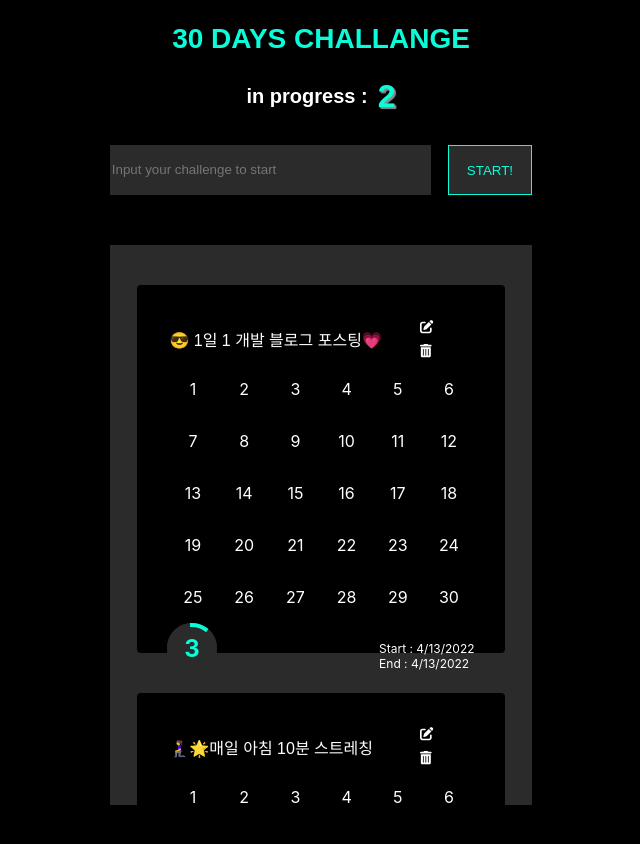
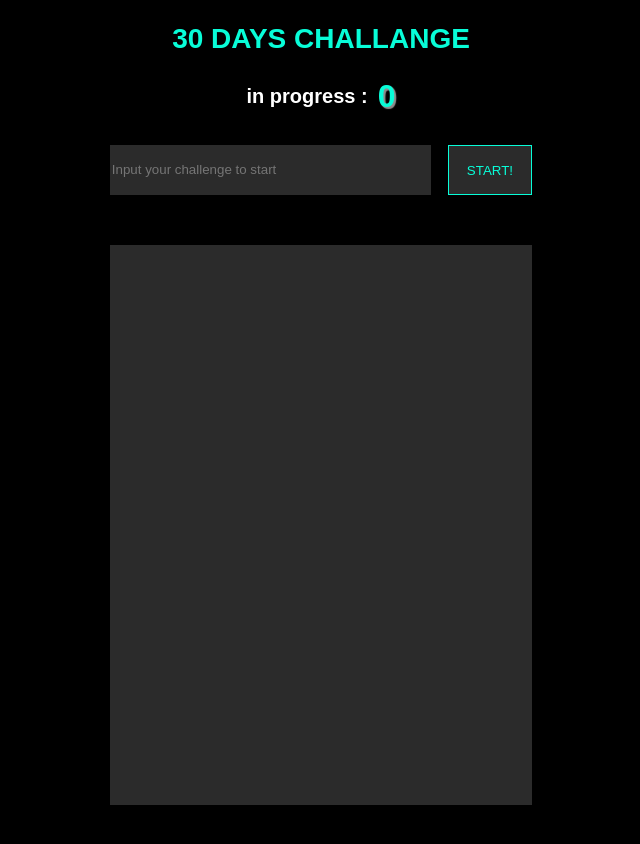
Before and after one commit to YEBBLEE/30-days-challenge, a React (Create React App) app: page / in a window 1280 px wide. Shown: the top 844 px of the page, without its empty margins (319-959 px from the left). Built offline with nearby package versions, Linux system fonts and the light colour scheme.

Commit message:
챌린지 넘버 클릭이벤트 구현

```diff
--- a/src/App.css
+++ b/src/App.css
@@ -104,6 +104,11 @@ body::-webkit-scrollbar-track {
 }
 .mid-box p {
   text-align: center;
+  cursor: pointer;
+}
+.number-through {
+  text-decoration: line-through;
+  color: var(--color-light-blue);
 }
 .bottom-box {
   display: flex;
--- a/src/app.jsx
+++ b/src/app.jsx
@@ -6,86 +6,7 @@ import Navbar from './components/navbar';
 class App extends Component {
 
   state = {
-    challenges : [
-        {
-            id:1,
-            title: '😎 1일 1 개발 블로그 포스팅💗',
-            days: [
-                {number:1 , isChecked: true},
-                {number:2 , isChecked: true},
-                {number:3 , isChecked: true},
-                {number:4 , isChecked: false},
-                {number:5 , isChecked: false},
-                {number:6 , isChecked: false},
-                {number:7 , isChecked: false},
-                {number:8 , isChecked: false},
-                {number:9 , isChecked: false},
-                {number:10 , isChecked: false},
-                {number:11, isChecked: false},
-                {number:12 , isChecked: false},
-                {number:13 , isChecked: false},
-                {number:14 , isChecked: false},
-                {number:15 , isChecked: false},
-                {number:16 , isChecked: false},
-                {number:17 , isChecked: false},
-                {number:18 , isChecked: false},
-                {number:19 , isChecked: false},
-                {number:20 , isChecked: false},
-                {number:21 , isChecked: false},
-                {number:22 , isChecked: false},
-                {number:23 , isChecked: false},
-                {number:24 , isChecked: false},
-                {number:25 , isChecked: false},
-                {number:26 , isChecked: false},
-                {number:27 , isChecked: false},
-                {number:28 , isChecked: false},
-                {number:29 , isChecked: false},
-                {number:30 , isChecked: false},
-            ],
-            startDate: new Date().toLocaleDateString(),
-            endDate: new Date().toLocaleDateString(),
-            isProgress: true
-        },
-        {
-            id:2,
-            title: '🧎‍♀️🌟매일 아침 10분 스트레칭',
-            days: [
-                {number:1 , isChecked: false},
-                {number:2 , isChecked: false},
-                {number:3 , isChecked: false},
-                {number:4 , isChecked: false},
-                {number:5 , isChecked: false},
-                {number:6 , isChecked: false},
-                {number:7 , isChecked: false},
-                {number:8 , isChecked: false},
-                {number:9 , isChecked: false},
-                {number:10 , isChecked: false},
-                {number:11, isChecked: false},
-                {number:12 , isChecked: false},
-                {number:13 , isChecked: false},
-                {number:14 , isChecked: false},
-                {number:15 , isChecked: false},
-                {number:16 , isChecked: false},
-                {number:17 , isChecked: false},
-                {number:18 , isChecked: false},
-                {number:19 , isChecked: false},
-                {number:20 , isChecked: false},
-                {number:21 , isChecked: false},
-                {number:22 , isChecked: false},
-                {number:23 , isChecked: false},
-                {number:24 , isChecked: false},
-                {number:25 , isChecked: false},
-                {number:26 , isChecked: false},
-                {number:27 , isChecked: false},
-                {number:28 , isChecked: false},
-                {number:29 , isChecked: false},
-                {number:30 , isChecked: false},
-            ],
-            startDate: new Date().toLocaleDateString(),
-            endDate: new Date().toLocaleDateString(),
-            isProgress: true
-        }
-    ]
+    challenges : []
   }
 
   handleStart = (title) => {
@@ -145,6 +66,22 @@ class App extends Component {
     this.setState({challenges});
   }
 
+  handleNumber = (challenge,day,isChecked) => {
+    let days = challenge.days;
+    console.log(days);
+
+    const modifiedDay = {...day,isChecked:isChecked};
+    console.log(modifiedDay);
+
+    days.splice(days.indexOf(day),1,modifiedDay);
+
+    const modifiedCH = {...challenge,days};
+
+    let challenges = [...this.state.challenges];
+    challenges.splice(challenges.indexOf(challenge),1,modifiedCH);
+    this.setState({challenges});
+  }
+
   setEndDate = () => {
     let date = new Date();
     date.setDate(date.getDate() + 30);
@@ -162,6 +99,7 @@ class App extends Component {
           onStart={this.handleStart}
           onDelete={this.handleDelete}
           onModify={this.handleModify}
+          onNumberClicked={this.handleNumber}
         />
       </>
 
--- a/src/components/challenge.jsx
+++ b/src/components/challenge.jsx
@@ -3,6 +3,7 @@ import { CircularProgressbar } from 'react-circular-progressbar';
 
 import 'react-circular-progressbar/dist/styles.css';
 import '../common/circle.css';
+import ChallengeNum from './challengeNum';
 
 class Challenge extends Component {
     titleRef = React.createRef();
@@ -22,13 +23,18 @@ class Challenge extends Component {
 
     handleModify = () => {
         console.log('체크아이콘 클릭!');
+        this.setState({disabled : !this.state.disabled});
         const titleInput = this.titleRef.current.value;
         titleInput && this.props.onModify(titleInput,this.props.challenge);
     }
 
+    handleNumber = (challenge,day,isClicked) => {
+        this.props.onNumberClicked(challenge,day,isClicked);
+    }
+
     render() {
         console.log(this.props);
-        const {title,days,startDate,endDate,isProgress} = this.props.challenge;
+        const {title,days,startDate,endDate} = this.props.challenge;
         const count = days.filter(day => day.isChecked).length;
         const ratio = (count/days.length)*100;
 
@@ -50,26 +56,33 @@ class Challenge extends Component {
                                 <i className="fa-solid fa-check modify-btn"></i>
                             </button>:''
                         }
+                        {this.state.disabled ?
+                            <>
                                 <button
                                     className='challenge-button'
                                     onClick={this.handleEdit}>
                                     <i className="fa-solid fa-pen-to-square edit-btn"></i>
                                 </button>
-                        {this.state.disabled ?
                                 <button
                                     className='challenge-button'
                                     onClick={this.handleDelete}>
                                     <i className="fa-solid fa-trash-can delete-btn"></i>
-                            </button> : ''
+                                </button>
+                            </>
+                            : ''
                         }
                     </div>
                 </div>
                 <div className="mid-box">
-                    {days.map(day =>
-                        <p key={day.number} value={day.isChecked}>
-                            {day.number}
-                        </p>
-                    )}
+                    {
+                        days.map( day =>
+                            <ChallengeNum key={day.number}
+                            day={day}
+                            challenge={this.props.challenge}
+                            onNumberClicked={this.handleNumber}
+                            />
+                        )
+                    }
                 </div>
                 <div className="bottom-box">
                     <div className="progress-circle">
--- /dev/null
+++ b/src/components/challengeNum.jsx
@@ -0,0 +1,22 @@
+import React, { Component } from 'react';
+
+class ChallengeNum extends Component {
+
+    handleNumber = () => {
+        this.props.onNumberClicked(this.props.challenge,this.props.day,!this.props.day.isChecked);
+    }
+
+    render() {
+        const {number,isChecked} = this.props.day;
+        return (
+            <div onClick={this.handleNumber}>
+                <p ref={this.numRef}
+                    className={isChecked? 'number-through':''}>
+                    {number}
+                </p>
+            </div>
+        );
+    }
+}
+
+export default ChallengeNum;
--- a/src/components/challenges.jsx
+++ b/src/components/challenges.jsx
@@ -15,6 +15,10 @@ class Challenges extends Component {
         this.props.onModify(title,challenge);
     }
 
+    handleNumber = (challenge,day,isClicked) => {
+        this.props.onNumberClicked(challenge,day,isClicked);
+    }
+
     render() {
         return (
             <>
@@ -28,6 +32,7 @@ class Challenges extends Component {
                             challenge={challenge}
                             onDelete={this.handleDelete}
                             onModify={this.handleModify}
+                            onNumberClicked={this.handleNumber}
                         />
                     )}
                 </ul>
```
Lines whose indentation alone changed are shown as unchanged.
